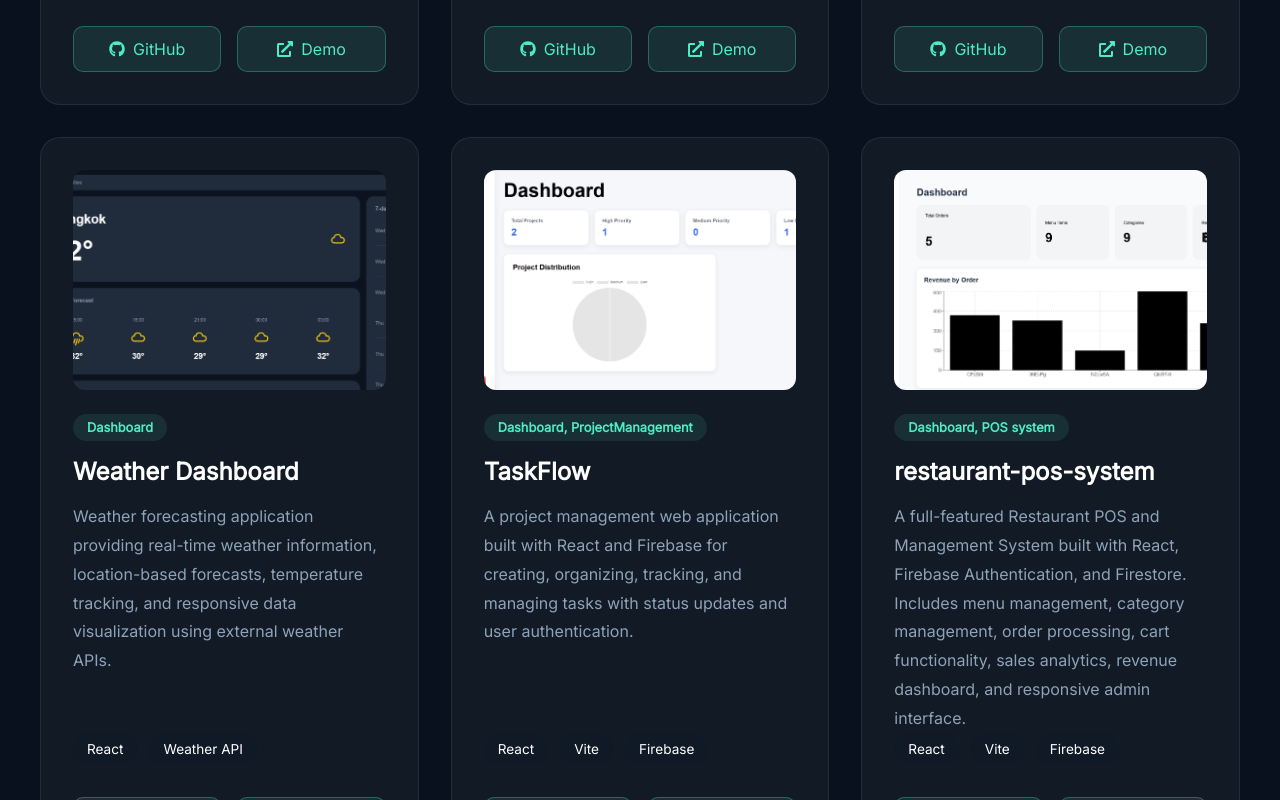
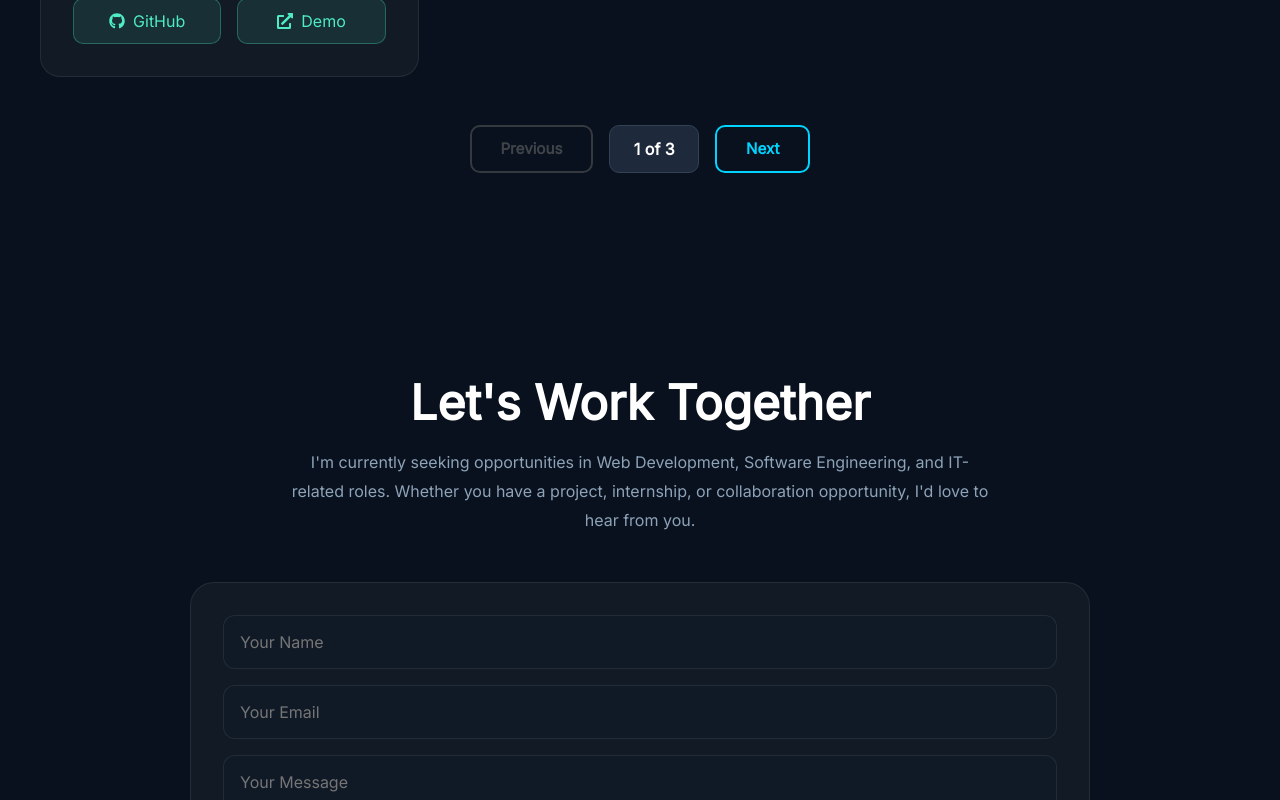
Before and after one commit to Htut-7/personal-portfolio, a React app: page / in a window 1280 px wide. Shown: the part 4500-5300 px from the top of the page. Built offline with nearby package versions, Linux system fonts and the light colour scheme; the HTML template or start-up script is replaced by a standard one.

Commit message:
feat: add pagination and fix some css bug

```diff
--- a/src/Components/Project.jsx
+++ b/src/Components/Project.jsx
@@ -13,6 +13,7 @@ import restaurant from "../assets/restaurantPOS.png";
 import room from "../assets/roomly.png";
 import mega from "../assets/mega.png";
 import lumen from "../assets/lumenform.png";
+import { useState } from "react";
 
 export default function Project() {
   const projects = [
@@ -148,12 +149,23 @@ export default function Project() {
         "React Three Fibre",
         "Firebase Authentication",
         "Firestore",
-        "CSS"
+        "CSS",
       ],
       category: "E-Commerce / 3D Web Application",
       image: lumen,
     },
   ];
+
+  const [currentPage, setCurrentPage] = useState(1);
+  const projectsPerPage = 4;
+  console.log(currentPage);
+
+  const lastIndex = currentPage * projectsPerPage;
+  const firstIndex = lastIndex - projectsPerPage;
+
+  const currentProject = projects.slice(firstIndex, lastIndex);
+  console.log(currentProject);
+  const totalPages = Math.ceil(projects.length / projectsPerPage);
 
   const containerVariants = {
     hidden: {},
@@ -172,6 +184,9 @@ export default function Project() {
     show: {
       opacity: 1,
       y: 0,
+      transition: {
+        duration: 0.5,
+      },
     },
   };
 
@@ -195,16 +210,13 @@ export default function Project() {
       </motion.h2>
 
       <motion.div
+        key={currentPage}
         className="project-grid"
         variants={containerVariants}
         initial="hidden"
-        whileInView="show"
-        viewport={{
-          once: true,
-          amount: 0,
-        }}
+        animate="show"
       >
-        {projects.map((project) => (
+        {currentProject?.map((project) => (
           <motion.div
             className="project-card"
             key={project.title}
@@ -263,6 +275,26 @@ export default function Project() {
           </motion.div>
         ))}
       </motion.div>
+
+      <div className="pagination">
+        <button
+          onClick={() => setCurrentPage(currentPage - 1)}
+          disabled={currentPage === 1}
+        >
+          Previous
+        </button>
+
+        <span>
+          {currentPage} of {totalPages}
+        </span>
+
+        <button
+          onClick={() => setCurrentPage((prev) => prev + 1)}
+          // disabled={currentPage===totalPages}
+        >
+          Next
+        </button>
+      </div>
     </section>
   );
 }
--- a/src/Css/Project.css
+++ b/src/Css/Project.css
@@ -116,6 +116,55 @@
   margin-bottom: 0.5rem;
 }
 
+.pagination {
+  display: flex;
+  justify-content: center;
+  align-items: center;
+  gap: 1rem;
+  margin-top: 3rem;
+}
+
+.pagination button {
+  padding: 0.8rem 1.8rem;
+  border: 2px solid #00d4ff;
+  background: transparent;
+  color: #00d4ff;
+  font-size: 0.95rem;
+  font-weight: 600;
+  border-radius: 10px;
+  cursor: pointer;
+  transition: all 0.3s ease;
+}
+
+.pagination button:hover:not(:disabled) {
+  background: #00d4ff;
+  color: #111827;
+  transform: translateY(-3px);
+  box-shadow: 0 10px 25px rgba(0, 212, 255, 0.35);
+}
+
+.pagination button:active:not(:disabled) {
+  transform: scale(0.96);
+}
+
+.pagination button:disabled {
+  border-color: #555;
+  color: #666;
+  cursor: not-allowed;
+  opacity: 0.6;
+}
+
+.pagination span {
+  min-width: 90px;
+  text-align: center;
+  padding: 0.8rem 1.2rem;
+  border-radius: 10px;
+  background: #1e293b;
+  color: #fff;
+  font-weight: 600;
+  border: 1px solid #334155;
+}
+
 
 @media (max-width: 768px) {
   .projects {
```
